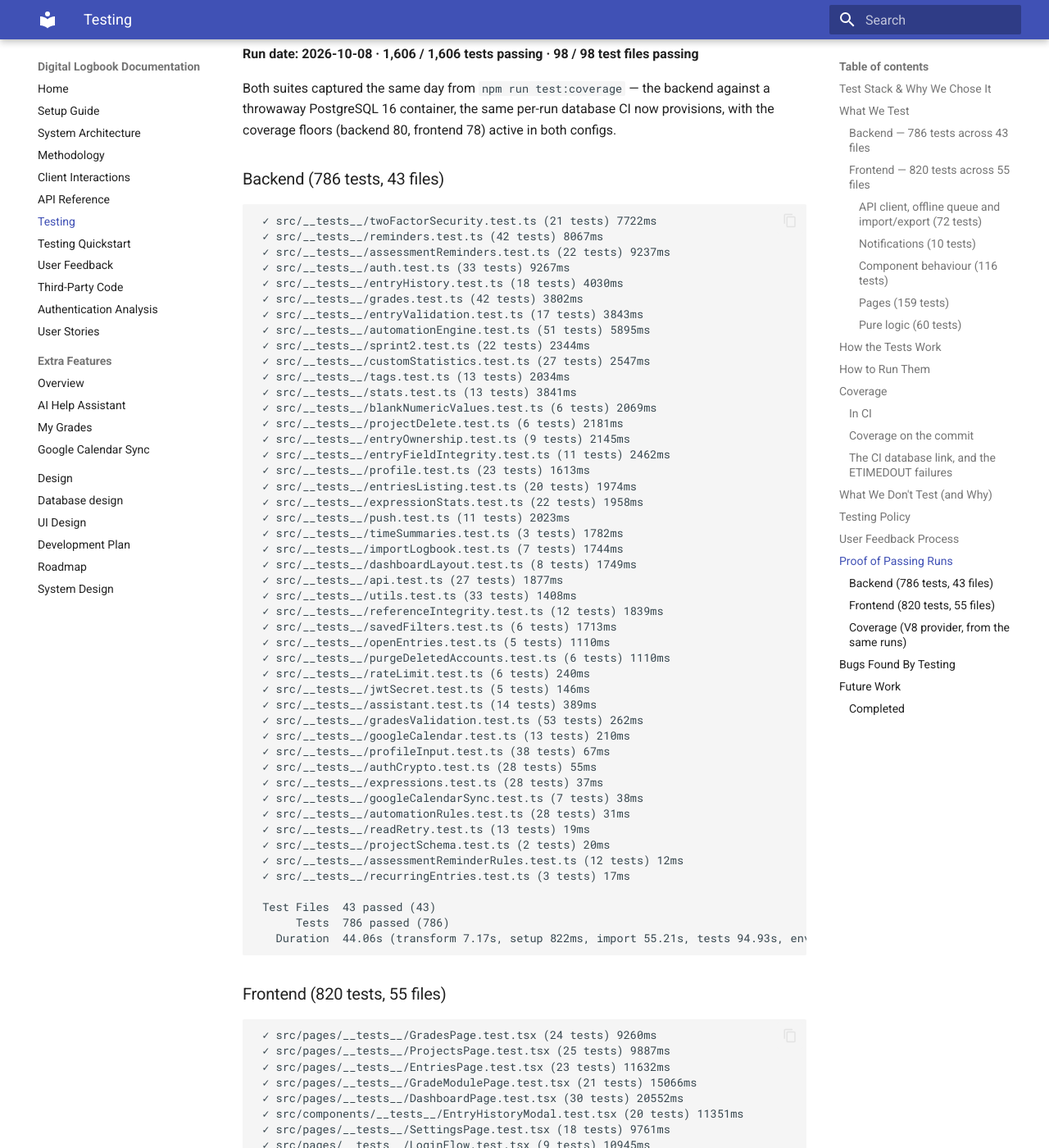
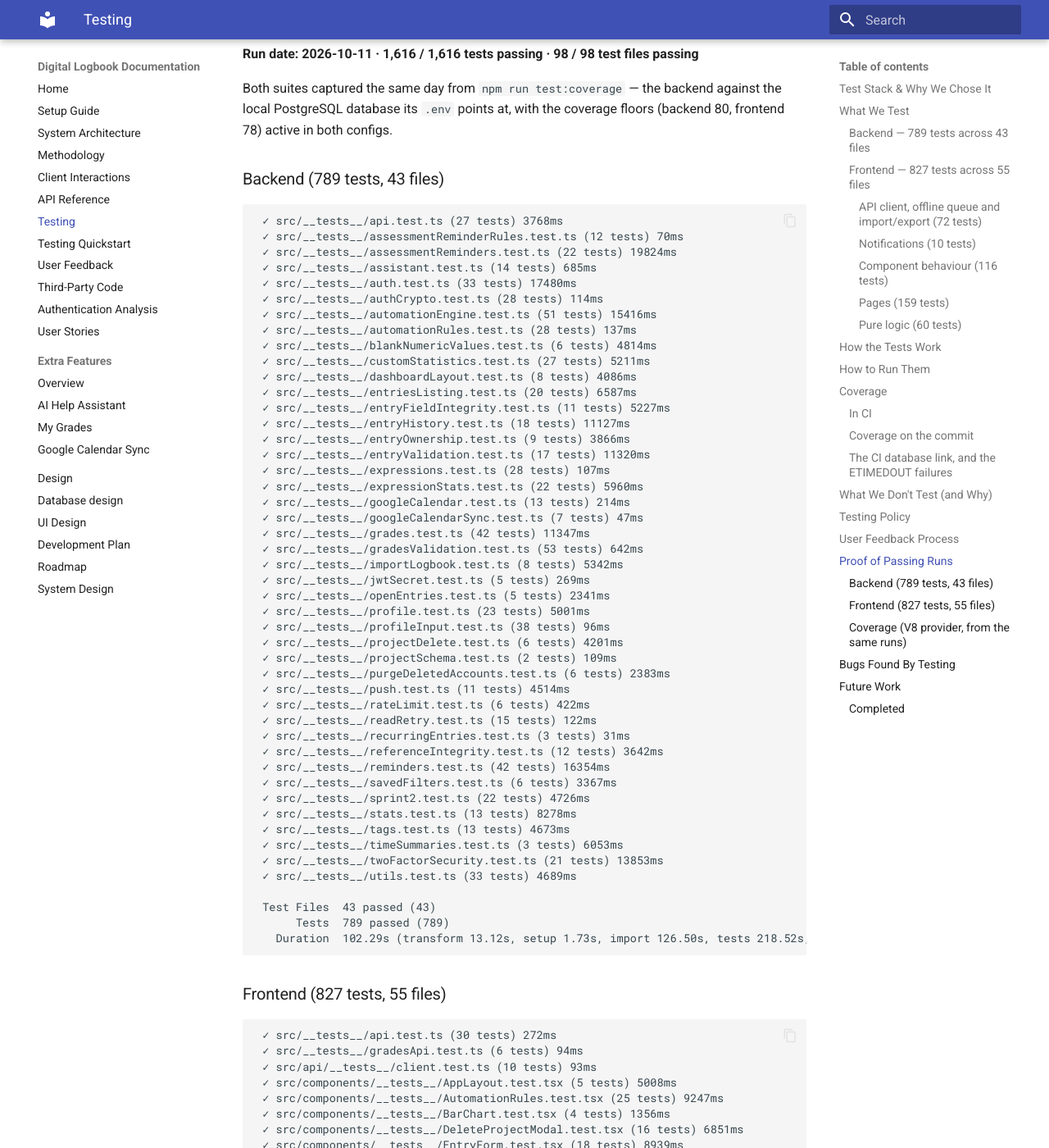
Before and after one commit to DiMpho-20/coms3011a-logbook-digital-logbook, an MkDocs documentation site: the page built from docs/testing.md, in a window 1280 px wide and 1400 px high, scrolled down 11003 px. Shown: the whole window at 82% size. Built offline with MkDocs 1.6.1 and Material for MkDocs 9.7.7, drawn with Linux system fonts in a browser that asks for light colours; some of the changed text lies outside the part shown.

Commit message:
docs: refresh the test counts and re-verify the September audit
- testing.md, testing-quickstart.md and the backend README cited the
  2026-10-08 run (786 backend / 820 frontend); refreshed to today's
  verified run — 789/789 and 827/827, 1,616 total, lines 85.16% /
  80.53%, combined 82.10% (6,819 of 8,306) — and corrected the proof
  caption (the run used the local .env database, not a throwaway
  container).
- feature-audit-2026-09.md: the re-verified backlog table and the FEAT
  paragraph still described September state. Ten of the thirteen open
  rows are fixed since, each with its regression test; only BUG-001
  remains open. FEAT-001/007/009 are delivered and FEAT-002/003/004/006
  are partly addressed. The repository-hygiene findings (line endings,
  missing baseline migration) are resolved: 0_init leads the chain.

````diff
--- a/docs/testing.md
+++ b/docs/testing.md
@@ -28,14 +28,14 @@ logic like saved-filter persistence).
 
 ## What We Test
 
-1,606 tests in total: 786 backend across 43 files, 820 frontend across 55
-files. Line coverage is **85.1% backend** and **80.5% frontend** (October 2026;
+1,616 tests in total: 789 backend across 43 files, 827 frontend across 55
+files. Line coverage is **85.2% backend** and **80.5% frontend** (October 2026;
 see [Coverage](#coverage)). The per-area counts below were taken when each
 area was last described and have grown since. Per-file detail for the backend lives in
 [`apps/backend/TESTING.md`](https://sdp.ms.wits.ac.za/no-boys-just-bugs/coms3011a-logbook-digital-logbook/src/branch/main/apps/backend/TESTING.md); the summaries
 below cover the whole monorepo.
 
-### Backend — 786 tests across 43 files
+### Backend — 789 tests across 43 files
 
 - **Core API & infrastructure (63):** `api.test.ts` (27) — health, project
   CRUD, entry fields, entries, time summaries; plus `projectDelete` (6),
@@ -68,7 +68,7 @@ below cover the whole monorepo.
   subscriptions and the due-reminder delivery job, US28), `utils` (32 —
   computed fields, formulas, auth utils, format versions)
 
-### Frontend — 820 tests across 55 files
+### Frontend — 827 tests across 55 files
 
 #### API client, offline queue and import/export (72 tests)
 
@@ -392,7 +392,7 @@ those.
 ## What We Don't Test (and Why)
 
 No suite proves everything; these are the gaps we know about, stated so a
-reader knows exactly where the assurance of 1,606 green tests stops.
+reader knows exactly where the assurance of 1,616 green tests stops.
 
 - **Full user journeys in a real browser.** There are no end-to-end tests
   (Playwright/Cypress) driving the deployed app. Component tests render
@@ -470,136 +470,135 @@ and Round 2 on 28 September 2026 (Sprint 3, SUS 72.5). The results are on the
 
 ## Proof of Passing Runs
 
-**Run date: 2026-10-08 · 1,606 / 1,606 tests passing · 98 / 98 test files passing**
+**Run date: 2026-10-11 · 1,616 / 1,616 tests passing · 98 / 98 test files passing**
 
 Both suites captured the same day from `npm run test:coverage` — the backend
-against a throwaway PostgreSQL 16 container, the same per-run database CI now
-provisions, with the coverage floors (backend 80, frontend 78) active in
-both configs.
+against the local PostgreSQL database its `.env` points at, with the coverage
+floors (backend 80, frontend 78) active in both configs.
 
-### Backend (786 tests, 43 files)
+### Backend (789 tests, 43 files)
 
 ```text
- ✓ src/__tests__/twoFactorSecurity.test.ts (21 tests) 7722ms
- ✓ src/__tests__/reminders.test.ts (42 tests) 8067ms
- ✓ src/__tests__/assessmentReminders.test.ts (22 tests) 9237ms
- ✓ src/__tests__/auth.test.ts (33 tests) 9267ms
- ✓ src/__tests__/entryHistory.test.ts (18 tests) 4030ms
- ✓ src/__tests__/grades.test.ts (42 tests) 3802ms
- ✓ src/__tests__/entryValidation.test.ts (17 tests) 3843ms
- ✓ src/__tests__/automationEngine.test.ts (51 tests) 5895ms
- ✓ src/__tests__/sprint2.test.ts (22 tests) 2344ms
- ✓ src/__tests__/customStatistics.test.ts (27 tests) 2547ms
- ✓ src/__tests__/tags.test.ts (13 tests) 2034ms
- ✓ src/__tests__/stats.test.ts (13 tests) 3841ms
- ✓ src/__tests__/blankNumericValues.test.ts (6 tests) 2069ms
- ✓ src/__tests__/projectDelete.test.ts (6 tests) 2181ms
- ✓ src/__tests__/entryOwnership.test.ts (9 tests) 2145ms
- ✓ src/__tests__/entryFieldIntegrity.test.ts (11 tests) 2462ms
- ✓ src/__tests__/profile.test.ts (23 tests) 1613ms
- ✓ src/__tests__/entriesListing.test.ts (20 tests) 1974ms
- ✓ src/__tests__/expressionStats.test.ts (22 tests) 1958ms
- ✓ src/__tests__/push.test.ts (11 tests) 2023ms
- ✓ src/__tests__/timeSummaries.test.ts (3 tests) 1782ms
- ✓ src/__tests__/importLogbook.test.ts (7 tests) 1744ms
- ✓ src/__tests__/dashboardLayout.test.ts (8 tests) 1749ms
- ✓ src/__tests__/api.test.ts (27 tests) 1877ms
- ✓ src/__tests__/utils.test.ts (33 tests) 1408ms
- ✓ src/__tests__/referenceIntegrity.test.ts (12 tests) 1839ms
- ✓ src/__tests__/savedFilters.test.ts (6 tests) 1713ms
- ✓ src/__tests__/openEntries.test.ts (5 tests) 1110ms
- ✓ src/__tests__/purgeDeletedAccounts.test.ts (6 tests) 1110ms
- ✓ src/__tests__/rateLimit.test.ts (6 tests) 240ms
- ✓ src/__tests__/jwtSecret.test.ts (5 tests) 146ms
- ✓ src/__tests__/assistant.test.ts (14 tests) 389ms
- ✓ src/__tests__/gradesValidation.test.ts (53 tests) 262ms
- ✓ src/__tests__/googleCalendar.test.ts (13 tests) 210ms
- ✓ src/__tests__/profileInput.test.ts (38 tests) 67ms
- ✓ src/__tests__/authCrypto.test.ts (28 tests) 55ms
- ✓ src/__tests__/expressions.test.ts (28 tests) 37ms
- ✓ src/__tests__/googleCalendarSync.test.ts (7 tests) 38ms
- ✓ src/__tests__/automationRules.test.ts (28 tests) 31ms
- ✓ src/__tests__/readRetry.test.ts (13 tests) 19ms
- ✓ src/__tests__/projectSchema.test.ts (2 tests) 20ms
- ✓ src/__tests__/assessmentReminderRules.test.ts (12 tests) 12ms
- ✓ src/__tests__/recurringEntries.test.ts (3 tests) 17ms
+ ✓ src/__tests__/api.test.ts (27 tests) 3768ms
+ ✓ src/__tests__/assessmentReminderRules.test.ts (12 tests) 70ms
+ ✓ src/__tests__/assessmentReminders.test.ts (22 tests) 19824ms
+ ✓ src/__tests__/assistant.test.ts (14 tests) 685ms
+ ✓ src/__tests__/auth.test.ts (33 tests) 17480ms
+ ✓ src/__tests__/authCrypto.test.ts (28 tests) 114ms
+ ✓ src/__tests__/automationEngine.test.ts (51 tests) 15416ms
+ ✓ src/__tests__/automationRules.test.ts (28 tests) 137ms
+ ✓ src/__tests__/blankNumericValues.test.ts (6 tests) 4814ms
+ ✓ src/__tests__/customStatistics.test.ts (27 tests) 5211ms
+ ✓ src/__tests__/dashboardLayout.test.ts (8 tests) 4086ms
+ ✓ src/__tests__/entriesListing.test.ts (20 tests) 6587ms
+ ✓ src/__tests__/entryFieldIntegrity.test.ts (11 tests) 5227ms
+ ✓ src/__tests__/entryHistory.test.ts (18 tests) 11127ms
+ ✓ src/__tests__/entryOwnership.test.ts (9 tests) 3866ms
+ ✓ src/__tests__/entryValidation.test.ts (17 tests) 11320ms
+ ✓ src/__tests__/expressions.test.ts (28 tests) 107ms
+ ✓ src/__tests__/expressionStats.test.ts (22 tests) 5960ms
+ ✓ src/__tests__/googleCalendar.test.ts (13 tests) 214ms
+ ✓ src/__tests__/googleCalendarSync.test.ts (7 tests) 47ms
+ ✓ src/__tests__/grades.test.ts (42 tests) 11347ms
+ ✓ src/__tests__/gradesValidation.test.ts (53 tests) 642ms
+ ✓ src/__tests__/importLogbook.test.ts (8 tests) 5342ms
+ ✓ src/__tests__/jwtSecret.test.ts (5 tests) 269ms
+ ✓ src/__tests__/openEntries.test.ts (5 tests) 2341ms
+ ✓ src/__tests__/profile.test.ts (23 tests) 5001ms
+ ✓ src/__tests__/profileInput.test.ts (38 tests) 96ms
+ ✓ src/__tests__/projectDelete.test.ts (6 tests) 4201ms
+ ✓ src/__tests__/projectSchema.test.ts (2 tests) 109ms
+ ✓ src/__tests__/purgeDeletedAccounts.test.ts (6 tests) 2383ms
+ ✓ src/__tests__/push.test.ts (11 tests) 4514ms
+ ✓ src/__tests__/rateLimit.test.ts (6 tests) 422ms
+ ✓ src/__tests__/readRetry.test.ts (15 tests) 122ms
+ ✓ src/__tests__/recurringEntries.test.ts (3 tests) 31ms
+ ✓ src/__tests__/referenceIntegrity.test.ts (12 tests) 3642ms
+ ✓ src/__tests__/reminders.test.ts (42 tests) 16354ms
+ ✓ src/__tests__/savedFilters.test.ts (6 tests) 3367ms
+ ✓ src/__tests__/sprint2.test.ts (22 tests) 4726ms
+ ✓ src/__tests__/stats.test.ts (13 tests) 8278ms
+ ✓ src/__tests__/tags.test.ts (13 tests) 4673ms
+ ✓ src/__tests__/timeSummaries.test.ts (3 tests) 6053ms
+ ✓ src/__tests__/twoFactorSecurity.test.ts (21 tests) 13853ms
+ ✓ src/__tests__/utils.test.ts (33 tests) 4689ms
 
  Test Files  43 passed (43)
-      Tests  786 passed (786)
-   Duration  44.06s (transform 7.17s, setup 822ms, import 55.21s, tests 94.93s, environment 11ms)
+      Tests  789 passed (789)
+   Duration  102.29s (transform 13.12s, setup 1.73s, import 126.50s, tests 218.52s, environment 25ms)
 ```
 
-### Frontend (820 tests, 55 files)
+### Frontend (827 tests, 55 files)
 
 ```text
- ✓ src/pages/__tests__/GradesPage.test.tsx (24 tests) 9260ms
- ✓ src/pages/__tests__/ProjectsPage.test.tsx (25 tests) 9887ms
- ✓ src/pages/__tests__/EntriesPage.test.tsx (23 tests) 11632ms
- ✓ src/pages/__tests__/GradeModulePage.test.tsx (21 tests) 15066ms
- ✓ src/pages/__tests__/DashboardPage.test.tsx (30 tests) 20552ms
- ✓ src/components/__tests__/EntryHistoryModal.test.tsx (20 tests) 11351ms
- ✓ src/pages/__tests__/SettingsPage.test.tsx (18 tests) 9761ms
- ✓ src/pages/__tests__/LoginFlow.test.tsx (9 tests) 10945ms
- ✓ src/pages/__tests__/RemindersPage.test.tsx (20 tests) 8792ms
- ✓ src/pages/__tests__/StatsPage.test.tsx (45 tests) 32295ms
- ✓ src/pages/__tests__/CalendarPage.test.tsx (22 tests) 32365ms
- ✓ src/components/__tests__/Sidebar.test.tsx (7 tests) 3199ms
- ✓ src/pages/__tests__/ProfilePage.test.tsx (6 tests) 3641ms
- ✓ src/pages/__tests__/OpenWorkPage.test.tsx (24 tests) 9319ms
- ✓ src/components/__tests__/AutomationRules.test.tsx (25 tests) 6060ms
- ✓ src/components/__tests__/HelpAssistant.test.tsx (6 tests) 3781ms
- ✓ src/components/__tests__/EntryForm.test.tsx (18 tests) 5716ms
- ✓ src/pages/__tests__/LoginPage.test.tsx (5 tests) 3913ms
- ✓ src/components/__tests__/DeleteProjectModal.test.tsx (16 tests) 2686ms
- ✓ src/pages/__tests__/RegisterPage.test.tsx (7 tests) 3750ms
- ✓ src/components/__tests__/AppLayout.test.tsx (5 tests) 3263ms
- ✓ src/components/__tests__/displayComponents.test.tsx (21 tests) 3878ms
- ✓ src/components/__tests__/interactiveComponents.test.tsx (26 tests) 3386ms
- ✓ src/pages/__tests__/AuthPages.test.tsx (11 tests) 3456ms
- ✓ src/pages/__tests__/ProjectDetailPage.test.tsx (7 tests) 4540ms
- ✓ src/components/__tests__/LandingPage.test.tsx (3 tests) 4464ms
- ✓ src/pages/__tests__/BoardPage.test.tsx (15 tests) 3214ms
- ✓ src/components/__tests__/LoginStage3D.test.tsx (5 tests) 2191ms
- ✓ src/components/__tests__/GoogleCalendarSync.test.tsx (3 tests) 2499ms
- ✓ src/components/__tests__/ReferencePicker.test.tsx (8 tests) 1822ms
- ✓ src/pages/__tests__/PrivacyPage.test.tsx (1 test) 2294ms
- ✓ src/lib/__tests__/grades.test.ts (93 tests) 1039ms
- ✓ src/components/__tests__/TrendChart.test.tsx (4 tests) 542ms
- ✓ src/components/__tests__/BarChart.test.tsx (4 tests) 1148ms
- ✓ src/lib/__tests__/dashboardInsights.test.ts (13 tests) 196ms
- ✓ src/components/__tests__/ProtectedRoute.test.tsx (3 tests) 244ms
- ✓ src/lib/__tests__/gradeDisplay.test.ts (18 tests) 277ms
- ✓ src/__tests__/api.test.ts (29 tests) 157ms
- ✓ src/lib/__tests__/savedFilters.test.ts (15 tests) 87ms
- ✓ src/lib/__tests__/offlineEntries.test.ts (18 tests) 149ms
- ✓ src/lib/__tests__/offlineProjects.test.ts (11 tests) 116ms
- ✓ src/lib/__tests__/quickCapture.test.ts (10 tests) 86ms
- ✓ src/lib/__tests__/csvExport.test.ts (4 tests) 59ms
- ✓ src/lib/__tests__/profileActivity.test.ts (32 tests) 145ms
- ✓ src/api/__tests__/client.test.ts (10 tests) 179ms
- ✓ src/lib/__tests__/utils.test.ts (11 tests) 67ms
- ✓ src/lib/__tests__/offlineCache.test.ts (7 tests) 152ms
- ✓ src/lib/__tests__/today.test.ts (8 tests) 107ms
- ✓ src/lib/__tests__/reminderNotifications.test.ts (10 tests) 75ms
- ✓ src/lib/__tests__/formulas.test.ts (16 tests) 87ms
- ✓ src/lib/__tests__/entryDefaults.test.ts (6 tests) 77ms
- ✓ src/__tests__/gradesApi.test.ts (6 tests) 111ms
- ✓ src/lib/__tests__/appearance.test.ts (7 tests) 63ms
- ✓ src/lib/__tests__/encouragement.test.ts (3 tests) 34ms
- ✓ src/lib/__tests__/dashboardPreferences.test.ts (6 tests) 27ms
+ ✓ src/__tests__/api.test.ts (30 tests) 272ms
+ ✓ src/__tests__/gradesApi.test.ts (6 tests) 94ms
+ ✓ src/api/__tests__/client.test.ts (10 tests) 93ms
+ ✓ src/components/__tests__/AppLayout.test.tsx (5 tests) 5008ms
+ ✓ src/components/__tests__/AutomationRules.test.tsx (25 tests) 9247ms
+ ✓ src/components/__tests__/BarChart.test.tsx (4 tests) 1356ms
+ ✓ src/components/__tests__/DeleteProjectModal.test.tsx (16 tests) 6851ms
+ ✓ src/components/__tests__/EntryForm.test.tsx (18 tests) 8939ms
+ ✓ src/components/__tests__/EntryHistoryModal.test.tsx (20 tests) 14548ms
+ ✓ src/components/__tests__/GoogleCalendarSync.test.tsx (3 tests) 1987ms
+ ✓ src/components/__tests__/HelpAssistant.test.tsx (6 tests) 4935ms
+ ✓ src/components/__tests__/LandingPage.test.tsx (3 tests) 4902ms
+ ✓ src/components/__tests__/LoginStage3D.test.tsx (7 tests) 3047ms
+ ✓ src/components/__tests__/ProtectedRoute.test.tsx (3 tests) 389ms
+ ✓ src/components/__tests__/ReferencePicker.test.tsx (8 tests) 1798ms
+ ✓ src/components/__tests__/Sidebar.test.tsx (7 tests) 6459ms
+ ✓ src/components/__tests__/TrendChart.test.tsx (4 tests) 641ms
+ ✓ src/components/__tests__/displayComponents.test.tsx (21 tests) 4979ms
+ ✓ src/components/__tests__/interactiveComponents.test.tsx (26 tests) 5122ms
+ ✓ src/lib/__tests__/appearance.test.ts (7 tests) 49ms
+ ✓ src/lib/__tests__/csvExport.test.ts (4 tests) 29ms
+ ✓ src/lib/__tests__/dashboardInsights.test.ts (13 tests) 256ms
+ ✓ src/lib/__tests__/dashboardPreferences.test.ts (6 tests) 25ms
+ ✓ src/lib/__tests__/encouragement.test.ts (3 tests) 32ms
+ ✓ src/lib/__tests__/entryDefaults.test.ts (6 tests) 81ms
+ ✓ src/lib/__tests__/formulas.test.ts (16 tests) 116ms
+ ✓ src/lib/__tests__/gradeDisplay.test.ts (18 tests) 104ms
+ ✓ src/lib/__tests__/grades.test.ts (93 tests) 1268ms
+ ✓ src/lib/__tests__/offlineCache.test.ts (7 tests) 110ms
+ ✓ src/lib/__tests__/offlineEntries.test.ts (18 tests) 137ms
+ ✓ src/lib/__tests__/offlineProjects.test.ts (15 tests) 171ms
+ ✓ src/lib/__tests__/profileActivity.test.ts (32 tests) 127ms
+ ✓ src/lib/__tests__/quickCapture.test.ts (10 tests) 69ms
+ ✓ src/lib/__tests__/reminderNotifications.test.ts (10 tests) 235ms
+ ✓ src/lib/__tests__/savedFilters.test.ts (15 tests) 66ms
+ ✓ src/lib/__tests__/today.test.ts (8 tests) 78ms
+ ✓ src/lib/__tests__/utils.test.ts (11 tests) 112ms
+ ✓ src/pages/__tests__/AuthPages.test.tsx (11 tests) 3726ms
+ ✓ src/pages/__tests__/BoardPage.test.tsx (15 tests) 4285ms
+ ✓ src/pages/__tests__/CalendarPage.test.tsx (22 tests) 51216ms
+ ✓ src/pages/__tests__/DashboardPage.test.tsx (30 tests) 32943ms
+ ✓ src/pages/__tests__/EntriesPage.test.tsx (23 tests) 17223ms
+ ✓ src/pages/__tests__/GradeModulePage.test.tsx (21 tests) 22533ms
+ ✓ src/pages/__tests__/GradesPage.test.tsx (24 tests) 16386ms
+ ✓ src/pages/__tests__/LoginPage.test.tsx (5 tests) 7521ms
+ ✓ src/pages/__tests__/LoginFlow.test.tsx (9 tests) 14986ms
+ ✓ src/pages/__tests__/OpenWorkPage.test.tsx (24 tests) 12317ms
+ ✓ src/pages/__tests__/PrivacyPage.test.tsx (1 test) 1423ms
+ ✓ src/pages/__tests__/ProfilePage.test.tsx (6 tests) 6366ms
+ ✓ src/pages/__tests__/ProjectDetailPage.test.tsx (7 tests) 7427ms
+ ✓ src/pages/__tests__/ProjectsPage.test.tsx (25 tests) 18905ms
+ ✓ src/pages/__tests__/RegisterPage.test.tsx (7 tests) 8611ms
+ ✓ src/pages/__tests__/RemindersPage.test.tsx (20 tests) 11585ms
+ ✓ src/pages/__tests__/SettingsPage.test.tsx (18 tests) 13455ms
+ ✓ src/pages/__tests__/StatsPage.test.tsx (45 tests) 50608ms
 
  Test Files  55 passed (55)
-      Tests  820 passed (820)
-   Duration  83.45s (transform 12.58s, setup 32.71s, import 38.95s, tests 254.20s, environment 185.32s)
+      Tests  827 passed (827)
+   Duration  112.94s (transform 19.74s, setup 40.67s, import 61.71s, tests 385.25s, environment 218.37s)
 ```
 
 ### Coverage (V8 provider, from the same runs)
 
 | Suite | Statements | Branches | Functions | Lines |
 |---|---|---|---|---|
-| Backend | 84.22% | 79.77% | 92.63% | 85.09% |
-| Frontend | 78.87% | 76.92% | 76.37% | 80.52% |
-| **Combined (lines)** | | | | **82.07%** (6,750 of 8,225) |
+| Backend | 84.23% | 79.79% | 92.7% | 85.16% |
+| Frontend | 78.87% | 76.89% | 76.04% | 80.53% |
+| **Combined (lines)** | | | | **82.10%** (6,819 of 8,306) |
 
 ---
 
````
Also changed, not shown: apps/backend/README.md (+1 -1 lines), docs/feature-audit-2026-09.md (+19 -18 lines), docs/testing-quickstart.md (+6 -6 lines).
